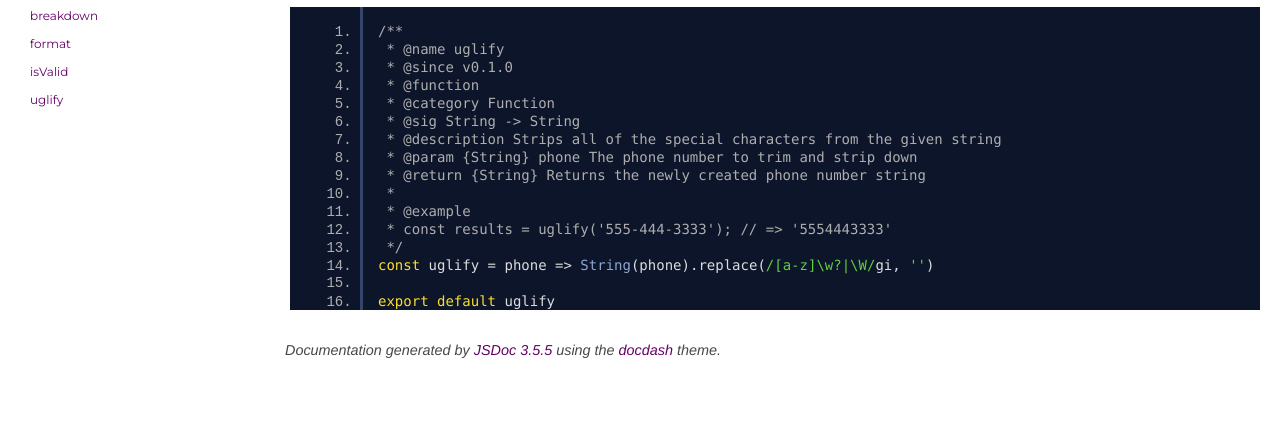
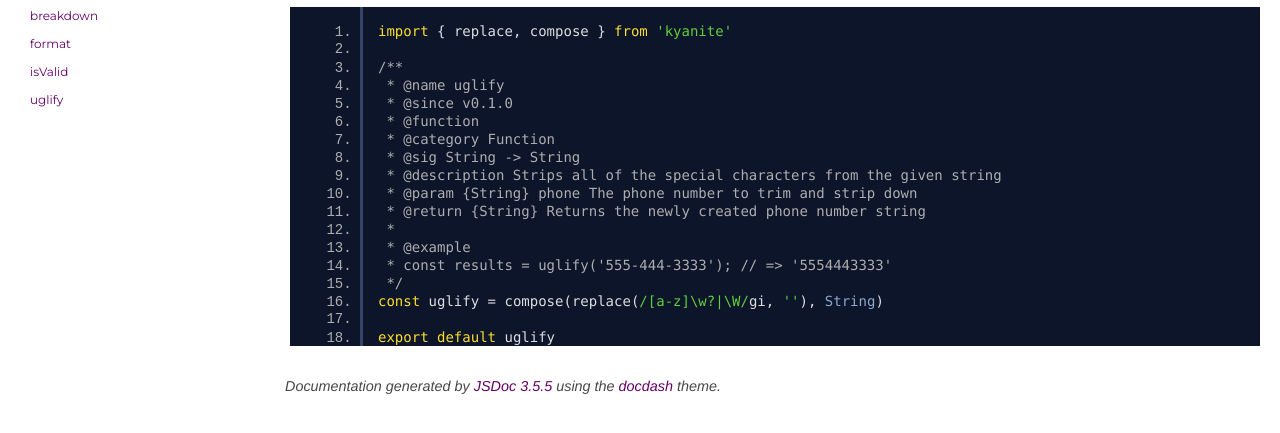
Before and after one commit to dhershman1/phone-fns, a website: page docs/uglify.js.html in a window 1280 px wide. Shown: the part 137-570 px from the top of the page. Drawn offline with Linux system fonts and the light colour scheme.

Commit message:
reprint docs

```diff
--- a/docs/uglify.js.html
+++ b/docs/uglify.js.html
@@ -49,7 +49,9 @@
 
     <section>
         <article>
-            <pre class="prettyprint source linenums"><code>/**
+            <pre class="prettyprint source linenums"><code>import { replace, compose } from 'kyanite'
+
+/**
  * @name uglify
  * @since v0.1.0
  * @function
@@ -62,7 +64,7 @@
  * @example
  * const results = uglify('555-444-3333'); // => '5554443333'
  */
-const uglify = phone => String(phone).replace(/[a-z]\w?|\W/gi, '')
+const uglify = compose(replace(/[a-z]\w?|\W/gi, ''), String)
 
 export default uglify
 </code></pre>
```
Also changed, not shown: docs/functions.html (+1 -1 lines), docs/breakdown.js.html (line endings or trailing spaces), docs/format.js.html (line endings or trailing spaces), docs/isValid.js.html (line endings or trailing spaces).
